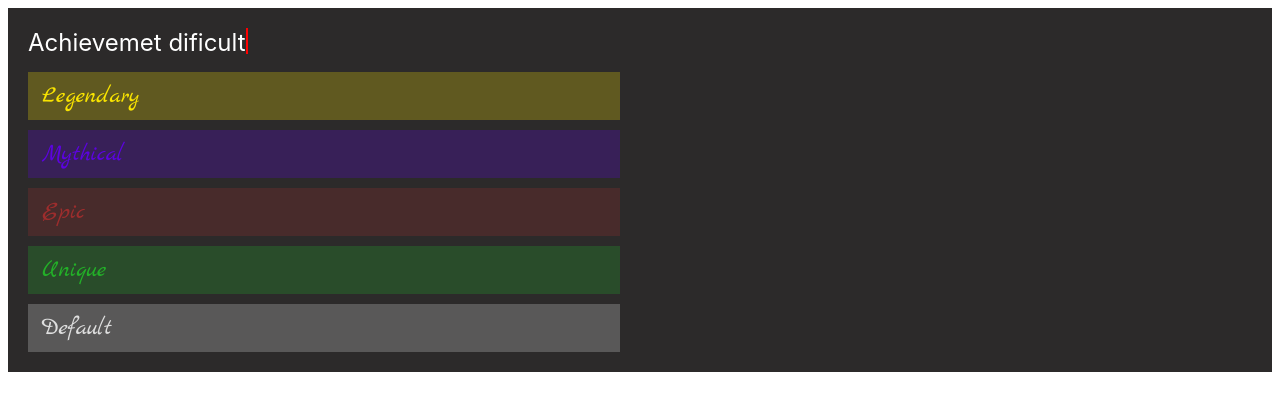
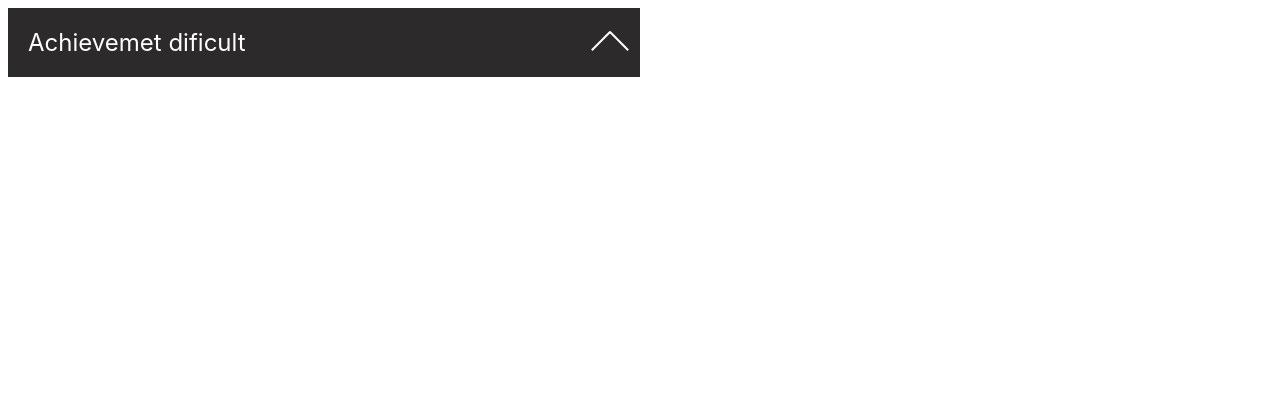
Before and after one commit to Baroslav/QuestLife, a Next.js app: page / in a window 1280 px wide. Shown: the top 410 px of the page. Built offline with nearby package versions, Linux system fonts and the light colour scheme.

Commit message:
add functional to difficult level

```diff
--- a/src/app/components/ui/diffycultyLevel/diffycultyLevel.tsx
+++ b/src/app/components/ui/diffycultyLevel/diffycultyLevel.tsx
@@ -1,6 +1,9 @@
-import React from "react"
+'use client'
+
+import React, { useState } from "react"
 import DifficultyItem from "./diffycultyItem"
 import styles from "./index.module.css"
+import clsx from "clsx"
 
 type Level = { dificult : string ; color : string}
 
@@ -13,18 +16,29 @@ const dificultLevel:Level[] = [
 ]
 
 const DifficultyLevel = () => {
+    const [open , setOpen] = useState<boolean>(false)
+
+    const openFilter = () => {
+        setOpen(!open)
+    }
 
     return (
         <div className={styles.dificultGroup}>
-            <span className={styles.dificultHeader}>
-                Achievemet dificult
-                <span className={styles.arrow}></span>
-            </span>
-            <div className={styles.dificultLevel}>
+
+            <div className={styles.dificultHeaderGroup} onClick={openFilter}>
+                <span className={styles.dificultHeader}>
+                    Achievemet dificult
+                </span>
+
+                <span className={clsx(styles.opener , {[styles.rotate] : open})}></span>
+            </div>
+
+            <div className={clsx(styles.dificultLevels , {[styles.open] : open})}>
                 {dificultLevel.map((item)=> (
-                    <DifficultyItem text = {item.dificult} color={item.color}/>
+                    <DifficultyItem key={item.dificult} text = {item.dificult} color={item.color}/>
                 ))}
             </div>
+
         </div>
     )
 }
--- a/src/app/components/ui/diffycultyLevel/index.module.css
+++ b/src/app/components/ui/diffycultyLevel/index.module.css
@@ -2,41 +2,81 @@
     padding: 9px 14px;
     box-sizing: border-box;
     display: inline-block;
-    width: 592px;
     font-size: 24px;
+    transition: 0.2 ease-in-out all;
 }
 
 .dificultGroup {
     background-color: #2C2A2A;
     padding: 20px;
+    width: 592px;
+}
+.dificultHeaderGroup {
+    width: 100%;
+    display: inline-block;
+    position: relative;
+
 }
 .dificultHeader {
-    display: inline-block;
-    position: relative;
     font-family: inter;
     font-size: 24px;
+    margin-bottom: 0px;
     color: white;
-    margin-bottom: 15px;
+    cursor: pointer;
+    transition: all ease 0.1s;
+}
+.dificultHeader:hover {
+    color: rgb(128, 128, 128);
 }
 
-.arrow {
+.opener {
+    position: absolute;
+    right: 0;
+    width: 20px;
+    height: 30px;
+    cursor: pointer;
+}
+.opener::after,
+.opener::before {
     content: "";
-   position: absolute;
-   width: 2px;
-   height: 26px;
-   background-color: red;
+    background-color: white;
+    width: 2px;
+    height: 26px;
+    position: absolute;
+    top: 0;
+    transition: all ease-in-out 0.1s;
 }
-.arrow::after , .arrow::before {
-    position: absolute;
-    background-color: white;
-    height: inherit;
-    width: inherit;
-    top: 0;
+.opener:hover::after ,.opener:hover::before {
+    background-color:rgb(128, 128, 128) ;
+}
+
+.opener::after:hover , .opener::before:hover {
+    background-color: rgb(128, 128, 128);
+}
+.opener::after {
+    transform: rotate(45deg);
+    left: 0;
+}
+.opener::before {
+    transform: rotate(-45deg);
     right: 0;
 }
 
-.dificultLevel {
-    display: flex;
+.dificultLevels {
+    margin-top: 15px;
     flex-direction: column;
     gap: 10px;
+    display: none;
 }
+.open {
+    display: flex;
+}
+.rotate {
+    transform: rotate(180deg);
+}
+
+.legendaryitem:hover {
+   box-shadow:0px 0px 1px rgb(222, 222, 222);
+   font-size: 26px;
+   font-weight: 500;
+}
```
Also changed, not shown: package.json (+6 -5 lines), 1 other file (tests, documents, lock files or other folders).
